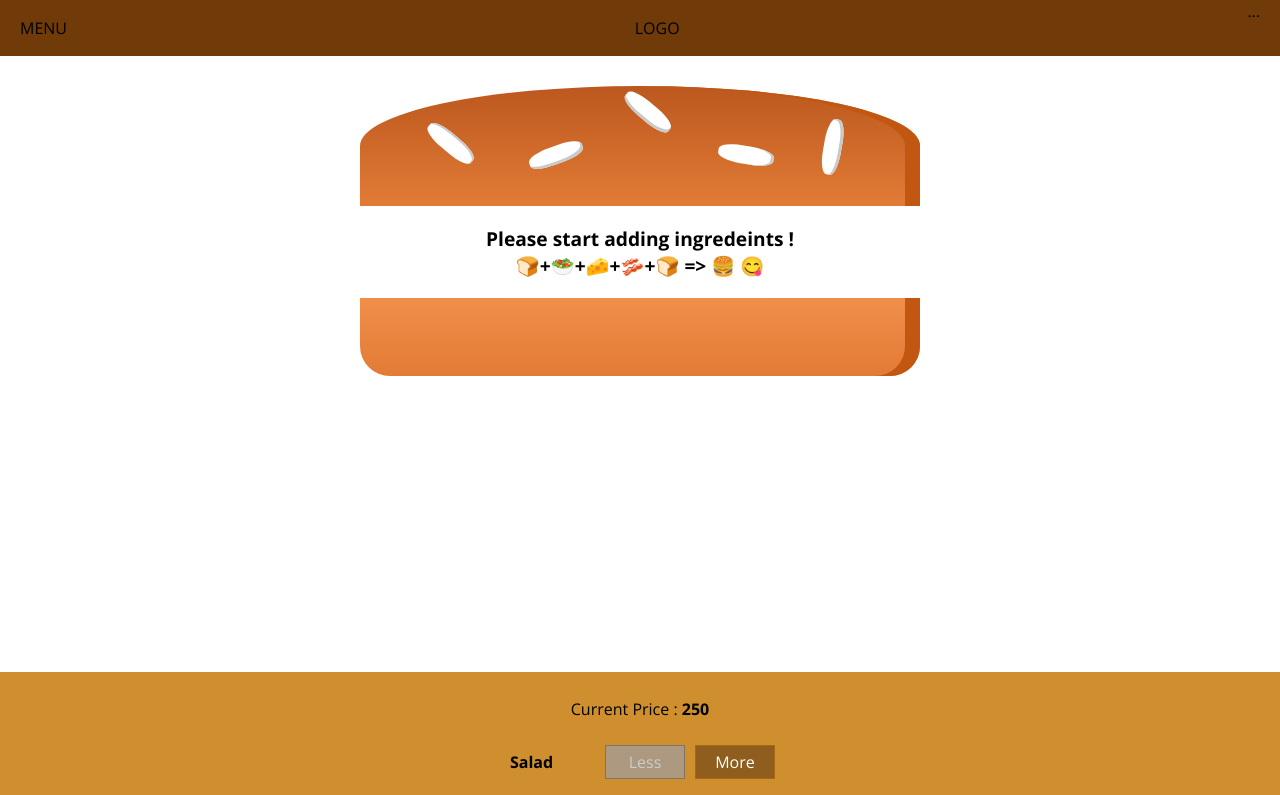
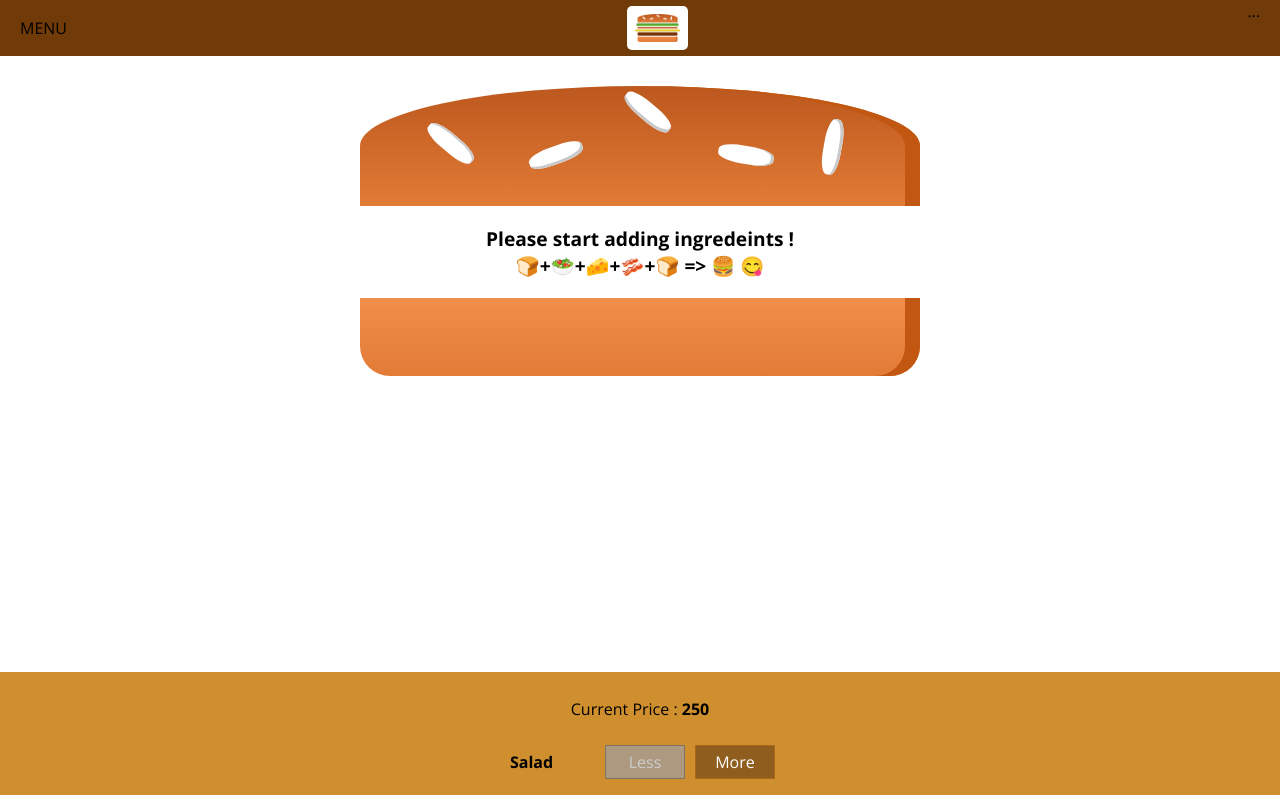
Before and after one commit to shahiddhariwala/the-burger-builder-in-react, a React (Create React App) app: page / in a window 1280 px wide. Shown: the top 795 px of the page. Built offline with nearby package versions, Linux system fonts and the light colour scheme.

Commit message:
Added Logo to toolbar

```diff
--- /dev/null
+++ b/src/components/Logo/Logo.js
@@ -0,0 +1,8 @@
+import React from 'react';
+import classes from './logo.module.css';
+import myLogo from '../../assets/images/logo.png';
+const logo = () => {
+    return (  <div className={classes.Logo}><img src={myLogo} alt="Burger Logo"/></div>);
+}
+
+export default logo;
--- /dev/null
+++ b/src/components/Logo/logo.module.css
@@ -0,0 +1,10 @@
+.Logo {
+  padding: 8px;
+  background-color: white;
+  height: 80%;
+  box-sizing: border-box;
+  border-radius: 5px;
+}
+.Logo img {
+  height: 100%;
+}
--- a/src/components/Navigation/Toolbar/Toolbar.js
+++ b/src/components/Navigation/Toolbar/Toolbar.js
@@ -1,10 +1,11 @@
 import React from "react";
 import classes from './toolbar.module.css';
+import Logo from '../../Logo/Logo';
 const toolbar = (props) => {
   return (
     <header className={classes.Toolbar}>
       <div>MENU</div>
-      <div>LOGO</div>
+      <Logo/>
       <nav>...</nav>
     </header>
   );
```
Also changed, not shown: src/assets/images/logo.png (added).
